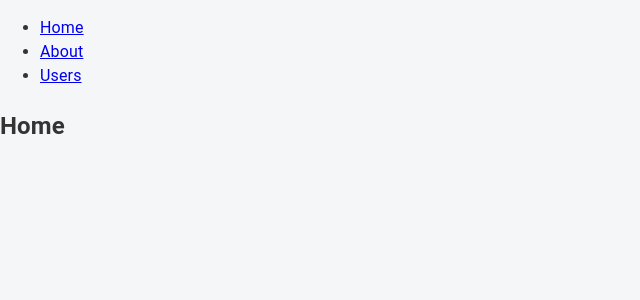
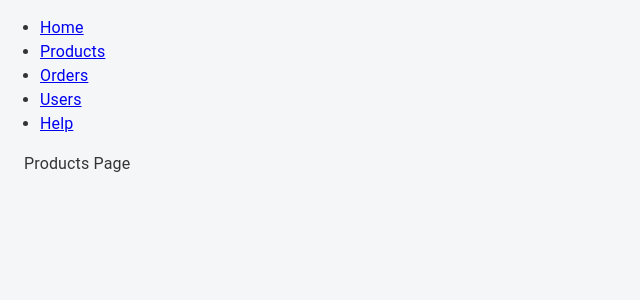
Before and after one commit to Shukhrat12/burak-react, a React (Create React App) app: page /products in a window 1280 px wide. Shown: the top 300 px of the page, without its empty margins (0-640 px from the left). Built offline with nearby package versions, Linux system fonts and the light colour scheme.

Commit message:
fix: develop screen based components

```diff
--- a/src/app/App.tsx
+++ b/src/app/App.tsx
@@ -2,8 +2,11 @@ import React from "react";
 import "../css/app.css";
 import { Box, Button, Container, Stack, Typography } from "@mui/material";
 import { Link, Route, Switch } from "react-router-dom";
-import About from "./screens/About";
-import Users from "./screens/Users";
+import ProductsPage from "./screens/productsPage";
+import OrdersPage from "./screens/ordersPage";
+import UserPage from "./screens/userPage";
+import HomePage from "./screens/homePage";
+import HelpPage from "./screens/helpPage/helpPage";
 
 function App() {
   return (
@@ -14,31 +17,39 @@ function App() {
           <Link to="/">Home</Link>
         </li>
         <li>
-          <Link to="/about">About</Link>
+          <Link to="/products">Products</Link>
+        </li>
+        <li>
+          <Link to="/orders">Orders</Link>
         </li>
         <li>
           <Link to="/users">Users</Link>
+        </li>
+        <li>
+          <Link to="/help">Help</Link>
         </li>
       </ul>
     </nav>
 
     <Switch>
-      <Route path="/about">
-        <About />
+      <Route path="/products">
+        <ProductsPage />
+      </Route>
+      <Route path="/orders">
+        <OrdersPage />
       </Route>
       <Route path="/users">
-        <Users />
+        <UserPage />
+      </Route>
+      <Route path="/help">
+        <HelpPage />
       </Route>
       <Route path="/">
-        <Home />
+        <HomePage />
       </Route>
     </Switch>
   </div>
   );
 }
 
-function Home() {
-  return <h2>Home</h2>;
-}
-
 export default App;
--- a/src/app/screens/About.tsx
+++ /dev/null
@@ -1,7 +0,0 @@
-import { Container } from "@mui/material";
-
-function About() {
-    return <Container>About</Container>;
-  }
-
-export default About;
--- a/src/app/screens/Users.tsx
+++ /dev/null
@@ -1,7 +0,0 @@
-import { Container } from "@mui/material";
-
-function Users() {
-    return <Container>Users</Container>
-}
-
-export default Users;
--- /dev/null
+++ b/src/app/screens/helpPage/helpPage.tsx
@@ -0,0 +1,7 @@
+import { Container } from "@mui/system";
+
+function HelpPage() {
+    return <Container>Help Page</Container>
+}
+
+export default HelpPage;
--- /dev/null
+++ b/src/app/screens/homePage/index.tsx
@@ -0,0 +1,7 @@
+import { Container } from "@mui/material";
+
+function HomePage() {
+    return <Container>Home Page</Container>
+}
+
+export default HomePage;
--- /dev/null
+++ b/src/app/screens/ordersPage/index.tsx
@@ -0,0 +1,7 @@
+import Container from "@mui/material/Container";
+
+function ordersPage() {
+    return <Container>Orders Page</Container>
+}
+
+export default ordersPage;
--- /dev/null
+++ b/src/app/screens/productsPage/index.tsx
@@ -0,0 +1,7 @@
+import { Container } from "@mui/material";
+
+function productsPage() {
+    return <Container>Products Page</Container>
+}
+
+export default productsPage;
--- /dev/null
+++ b/src/app/screens/userPage/index.tsx
@@ -0,0 +1,7 @@
+import { Container } from "@mui/material";
+
+function UserPage() {
+    return <Container>Users Page</Container>
+}
+
+export default UserPage;
```
